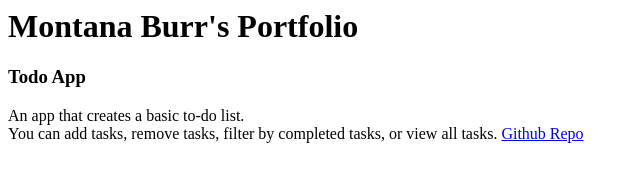
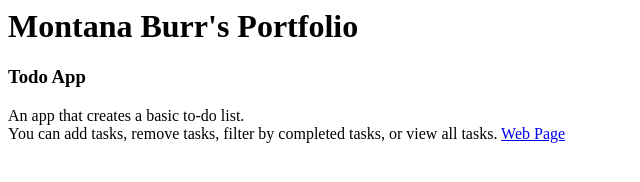
Before and after one commit to moonman239/WDD330Portfolio, a plain HTML site: page index.html in a window 1280 px wide. Shown: the full height of the page, 0-640 px from the left. Drawn offline with Linux system fonts and the light colour scheme.

Commit message:
Fixed code, so the link to the repo was unnecessar

```diff
--- a/index.html
+++ b/index.html
@@ -8,7 +8,7 @@
 <h3>Todo App</h3>
 <p>An app that creates a basic to-do list.
 <br>You can add tasks, remove tasks, filter by completed tasks, or view all tasks.
-<a href="https://github.com/moonman239/WDD330-Week6-Challenge">Github Repo</a>
+<a href="https://moonman239.github.io/WDD330-Week6-Challenge">Web Page</a>
 </div>
 </body>
 </html>
```
